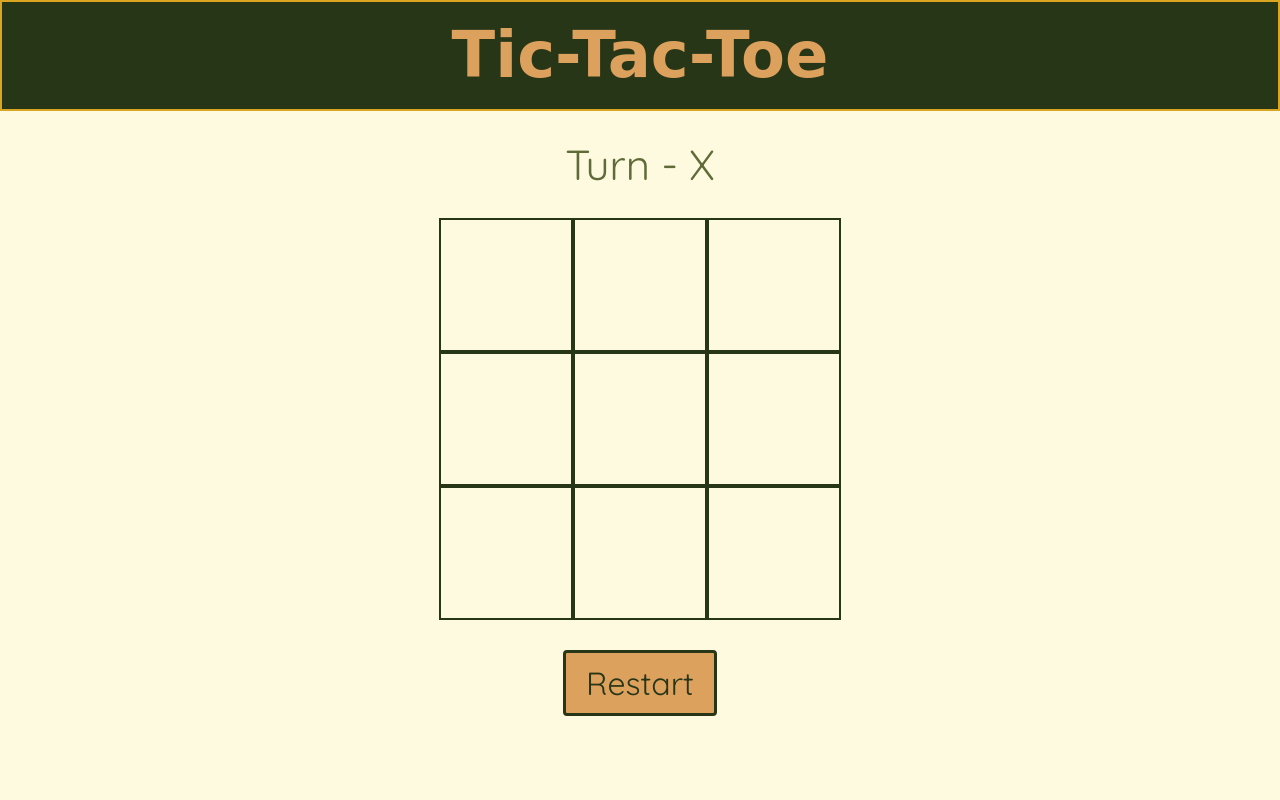
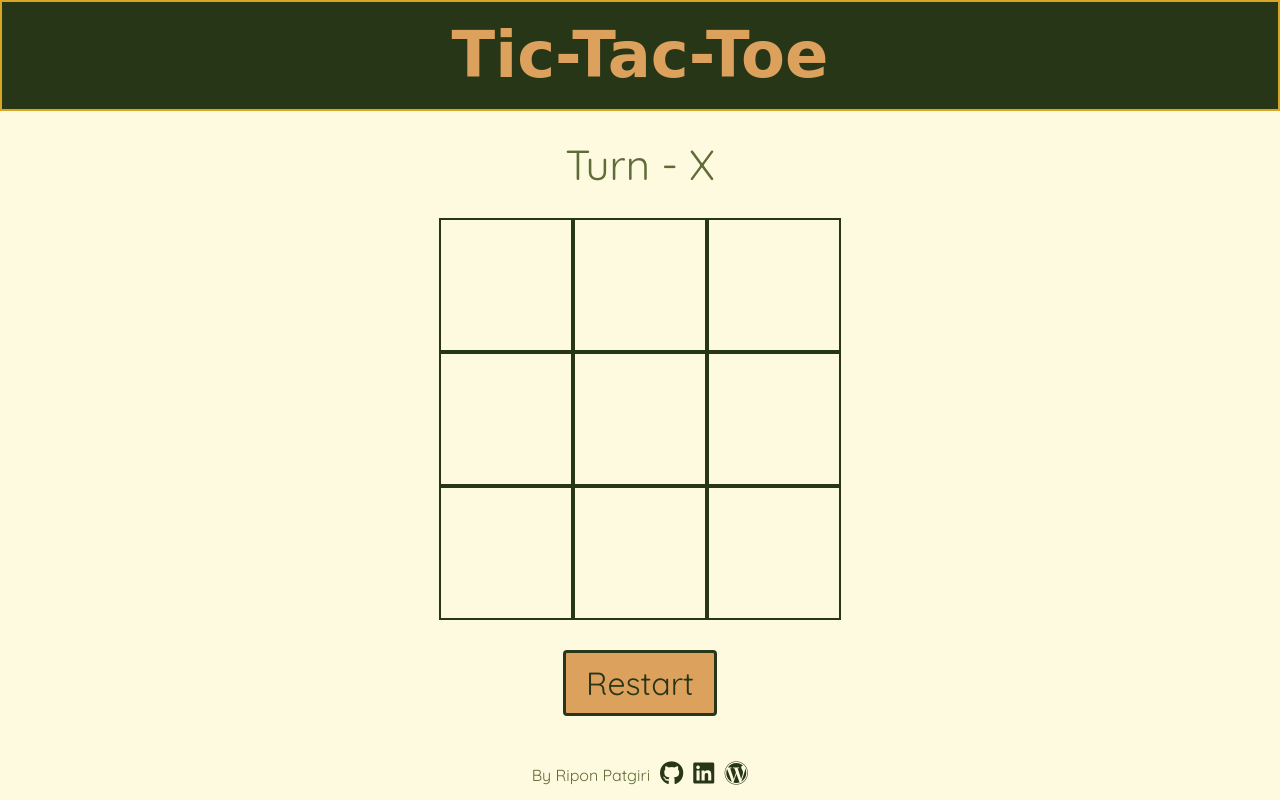
Before and after one commit to Ripon-Patgiri/Tic-Tac-Toe, a plain HTML site: page index.html in a window 1280 px wide. Drawn offline with Linux system fonts and the light colour scheme; a web font is replaced by a local one.

Commit message:
Fixed Bugs , Added Footers and Updated Styling

```diff
--- a/index.html
+++ b/index.html
@@ -12,6 +12,10 @@
     <style>
       @import url("https://fonts.googleapis.com/css2?family=Quicksand&display=swap");
     </style>
+    <script
+      src="https://kit.fontawesome.com/b7c220ca6a.js"
+      crossorigin="anonymous"
+    ></script>
   </head>
   <body>
     <header class="header">
@@ -34,6 +38,23 @@
         <button class="restart-button" id="restartBtn">Restart</button>
       </div>
     </main>
+
+    <footer class="footer">
+      <p>By Ripon Patgiri</p>
+      <a href="https://github.com/Ripon-Patgiri" target="_blank">
+        <i class="fa-brands fa-github"></i>
+      </a>
+      <a
+        href="https://www.linkedin.com/in/ripon-patgiri-0319b7139/"
+        target="_blank"
+      >
+        <i class="fa-brands fa-linkedin"></i>
+      </a>
+      <a href="https://decodingthemultiverse.wordpress.com/" target="_blank">
+        <i class="fa-brands fa-wordpress"></i>
+      </a>
+    </footer>
+
     <script src="scripts.js"></script>
   </body>
 </html>
--- a/scripts.js
+++ b/scripts.js
@@ -94,6 +94,7 @@ const gameController = (() => {
       return;
     }
     if (round === 9) {
+      console.log('running')
       displayController.outputResult("Draw");
       isComplete = true;
       return;
--- a/styles.css
+++ b/styles.css
@@ -16,11 +16,17 @@
   box-sizing: border-box;
 }
 
+html {
+  position: relative;
+  min-height: 100%;
+}
+
 body {
   background-color: var(--bgClr);
   color: var(--fontClr);
   font-family: var(--font);
   line-height: 1.6;
+  margin-bottom: 50px;
 }
 
 h1 {
@@ -67,7 +73,7 @@ button {
 
 .gameBoard {
   display: grid;
-  grid-template-columns: repeat(3,1fr);
+  grid-template-columns: repeat(3, 1fr);
   width: 402px;
   height: 402px;
   margin: 0px auto;
@@ -113,3 +119,50 @@ button {
 }
 
 /* FOOTER */
+
+.footer {
+  position: absolute;
+  bottom: 0;
+  left: 0;
+  display: flex;
+  align-items: center;
+  justify-content: center;
+  gap: 10px;
+  width: 100%;
+  padding: 10px;
+  color: var(--textClr);
+  background-color: var(--titleFooterArea);
+  border: 1px solid var(--borderClr);
+  border-top-left-radius: 10px;
+  border-top-right-radius: 10px;
+}
+
+.fa-github {
+  color: var(--headerBgClr);
+  font-size: 24px;
+  transition: transform 0.3s ease-in-out;
+}
+
+.fa-linkedin {
+  color: var(--headerBgClr);
+  font-size: 24px;
+  transition: transform 0.3s ease-in-out;
+}
+
+.fa-wordpress {
+  color: var(--headerBgClr);
+  font-size: 24px;
+  transition: transform 0.3s ease-in-out;
+}
+
+.fa-github:hover {
+  transform: rotate(360deg) scale(1.2);
+}
+
+.fa-linkedin:hover {
+  transform: rotate(360deg) scale(1.2);
+}
+
+.fa-wordpress:hover {
+  transform: rotate(360deg) scale(1.2);
+}
```
